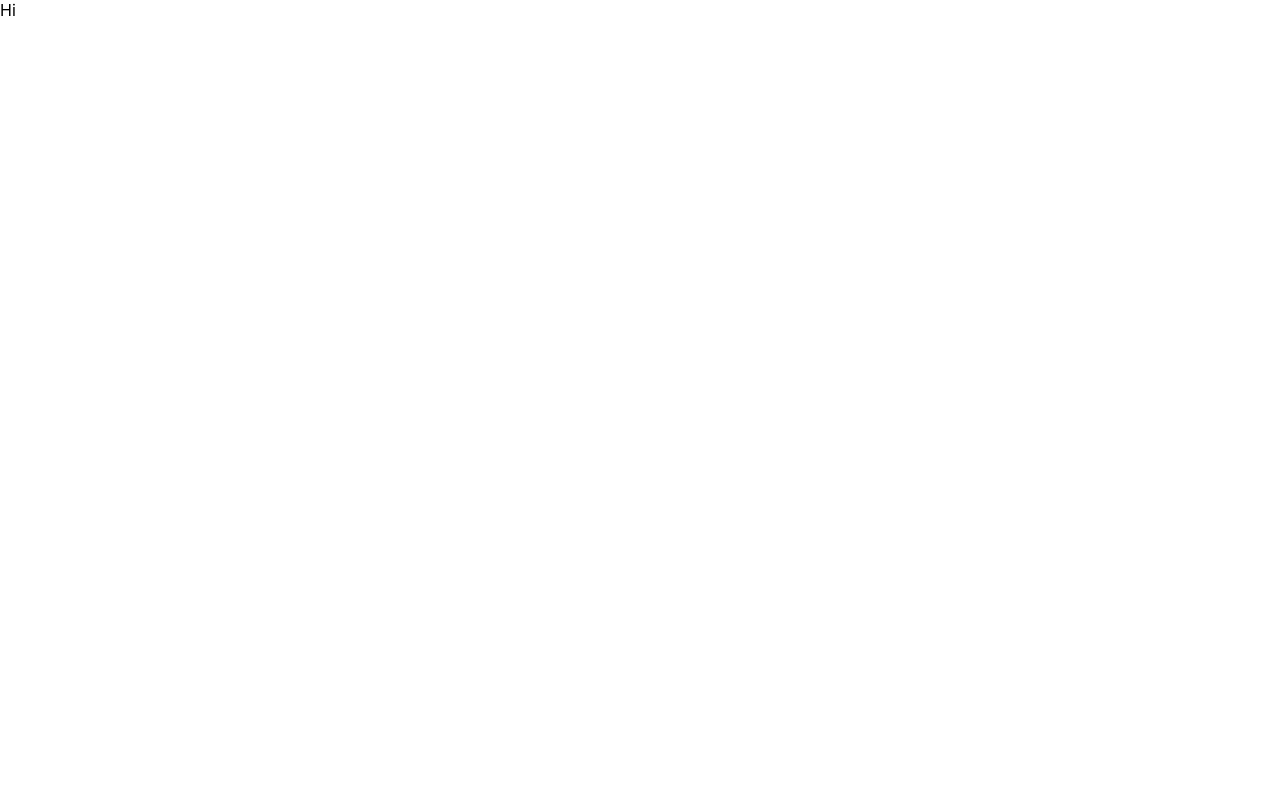
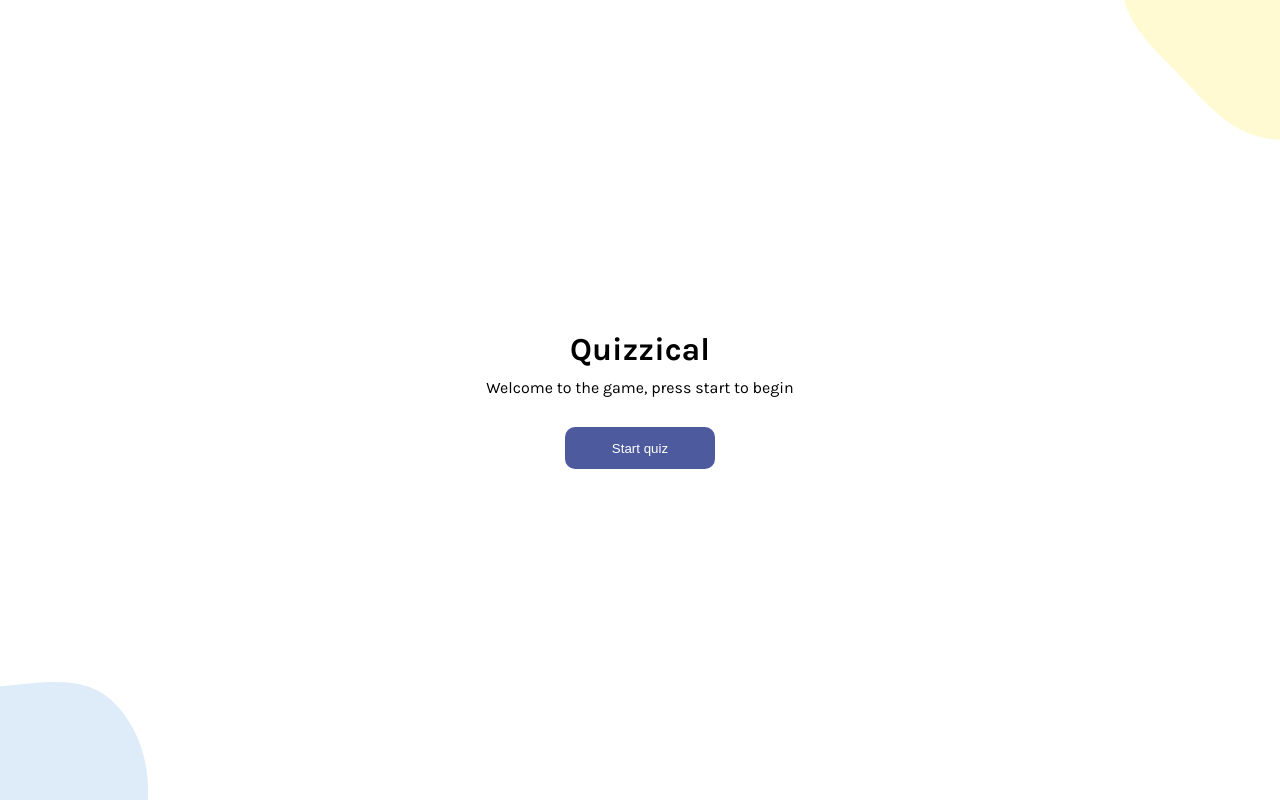
Before and after one commit to romoguill/quiz-app, a React (Create React App) app: page / in a window 1280 px wide. Built offline with nearby package versions, Linux system fonts and the light colour scheme.

Commit message:
Created and styled the Welcome Page

```diff
--- a/public/index.html
+++ b/public/index.html
@@ -10,34 +10,21 @@
       content="Web site created using create-react-app"
     />
     <link rel="apple-touch-icon" href="%PUBLIC_URL%/logo192.png" />
-    <!--
-      manifest.json provides metadata used when your web app is installed on a
-      user's mobile device or desktop. See https://developers.google.com/web/fundamentals/web-app-manifest/
-    -->
+
     <link rel="manifest" href="%PUBLIC_URL%/manifest.json" />
-    <!--
-      Notice the use of %PUBLIC_URL% in the tags above.
-      It will be replaced with the URL of the `public` folder during the build.
-      Only files inside the `public` folder can be referenced from the HTML.
 
-      Unlike "/favicon.ico" or "favicon.ico", "%PUBLIC_URL%/favicon.ico" will
-      work correctly both with client-side routing and a non-root public URL.
-      Learn how to configure a non-root public URL by running `npm run build`.
-    -->
-    <title>React App</title>
+    <!-- FONTS -->
+    <link rel="preconnect" href="https://fonts.googleapis.com" />
+    <link rel="preconnect" href="https://fonts.gstatic.com" crossorigin />
+    <link
+      href="https://fonts.googleapis.com/css2?family=Karla:wght@300;400;700;800&display=swap"
+      rel="stylesheet"
+    />
+
+    <title>Quizzical</title>
   </head>
   <body>
     <noscript>You need to enable JavaScript to run this app.</noscript>
     <div id="root"></div>
-    <!--
-      This HTML file is a template.
-      If you open it directly in the browser, you will see an empty page.
-
-      You can add webfonts, meta tags, or analytics to this file.
-      The build step will place the bundled scripts into the <body> tag.
-
-      To begin the development, run `npm start` or `yarn start`.
-      To create a production bundle, use `npm run build` or `yarn build`.
-    -->
   </body>
 </html>
--- a/src/App.js
+++ b/src/App.js
@@ -1,5 +1,13 @@
+import WelcomePage from './Components/WelcomePage';
+
+import './styles.css';
+
 function App() {
-  return <div className="App">Hi</div>;
+  return (
+    <div className="App">
+      <WelcomePage />
+    </div>
+  );
 }
 
 export default App;
--- /dev/null
+++ b/src/Components/WelcomePage.js
@@ -0,0 +1,11 @@
+function WelcomePage() {
+  return (
+    <main className="WelcomePage">
+      <h1>Quizzical</h1>
+      <h2>Welcome to the game, press start to begin</h2>
+      <button className="btn btn--primary">Start quiz</button>
+    </main>
+  );
+}
+
+export default WelcomePage;
--- a/src/index.css
+++ /dev/null
@@ -1,13 +0,0 @@
-body {
-  margin: 0;
-  font-family: -apple-system, BlinkMacSystemFont, 'Segoe UI', 'Roboto', 'Oxygen',
-    'Ubuntu', 'Cantarell', 'Fira Sans', 'Droid Sans', 'Helvetica Neue',
-    sans-serif;
-  -webkit-font-smoothing: antialiased;
-  -moz-osx-font-smoothing: grayscale;
-}
-
-code {
-  font-family: source-code-pro, Menlo, Monaco, Consolas, 'Courier New',
-    monospace;
-}
--- a/src/index.js
+++ b/src/index.js
@@ -1,6 +1,5 @@
 import React from 'react';
 import ReactDOM from 'react-dom/client';
-import './index.css';
 import App from './App';
 import reportWebVitals from './reportWebVitals';
 
--- /dev/null
+++ b/src/styles.css
@@ -0,0 +1,55 @@
+* {
+  box-sizing: border-box;
+  margin: 0;
+  padding: 0;
+}
+
+html {
+  font-size: 62.5%;
+  font-family:'Karla', sans-serif;
+}
+
+h1 {
+  font-size: 3.2rem;
+  font-weight: 700;
+}
+
+h2 {
+  font-size: 1.6rem;
+  font-weight: 400;
+}
+
+body {
+  height: 100vh;
+  display: flex;
+  align-items: center;
+  justify-content: center;
+  background-image: url('./images/blob 4.png'), url('./images/blob\ 5.png');
+  background-position: bottom left,  top right;
+  background-repeat: no-repeat, no-repeat;
+}
+
+.WelcomePage {
+  text-align: center;
+  justify-content: center;
+}
+
+.WelcomePage h2 {
+  margin-top: 1rem;
+  margin-bottom: 3rem;
+
+}
+
+.btn {
+  border: none;
+  background-color: #4D5B9E;
+  padding: 1em 3.5em;
+  color: white;
+  border-radius: 10px;
+  font-weight: 500;
+  cursor: pointer;
+}
+
+.btn:hover {
+  background-color: #6171c4;
+}
```
Also changed, not shown: public/manifest.json, src/images/blob 4.png (added), src/images/blob 5.png (added).
